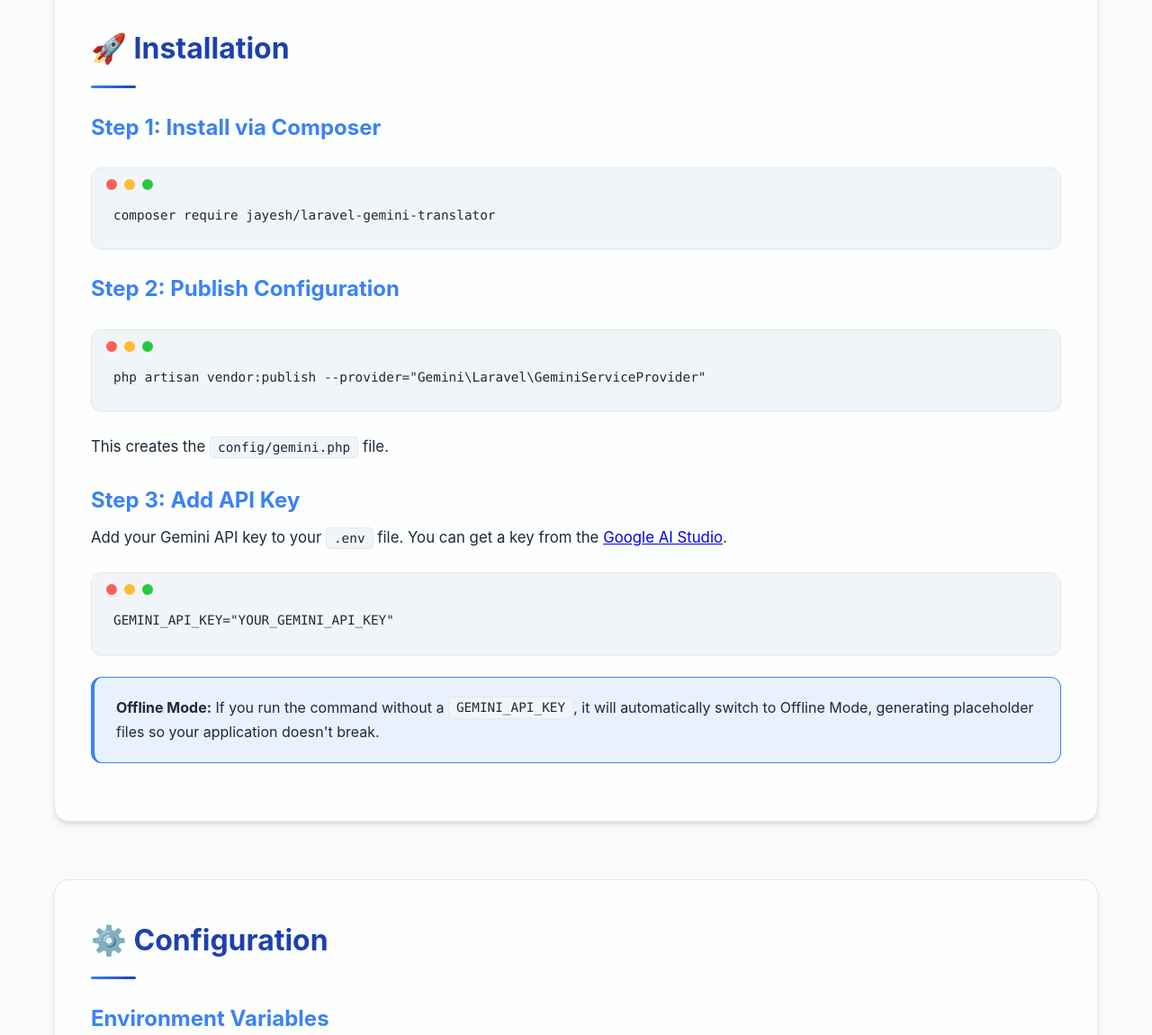
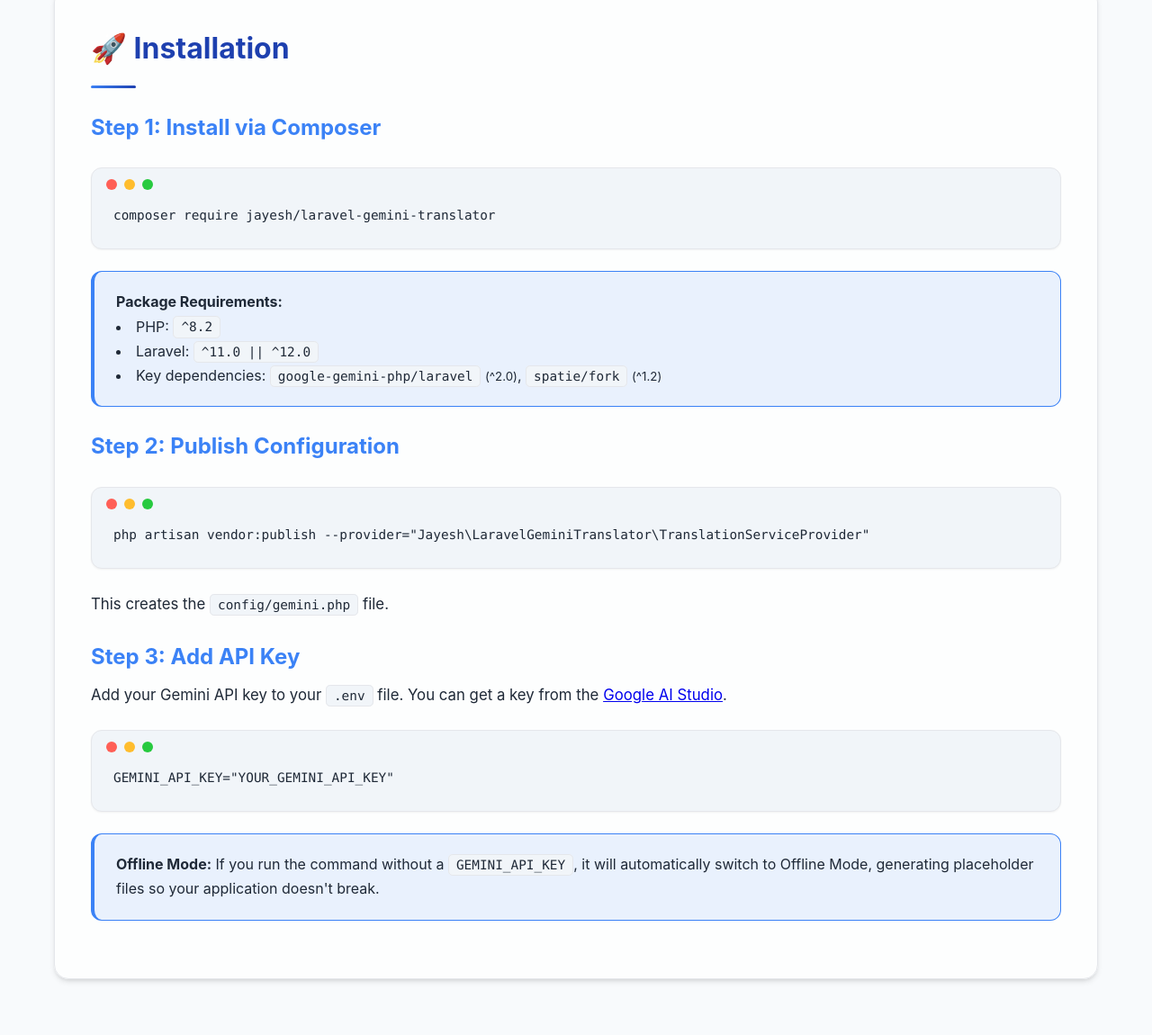
Before and after one commit to jayeshmepani/laravel-gemini-translator, a plain HTML site: page docs/index.html in a window 1280 px wide. Shown: the part 1650-2800 px from the top of the page at 90% size. Drawn offline with Linux system fonts and the light colour scheme.

Commit message:
feat: Update PHP and Laravel requirements to 8.2 and 11.0 respectively

```diff
--- a/docs/index.html
+++ b/docs/index.html
@@ -49,8 +49,8 @@
                 </div>
                 <div class="badges" role="group" aria-label="Project Information Badges">
                     <span class="badge" aria-label="Version 3.8">v3.8.0</span>
-                    <span class="badge" aria-label="Requires PHP 8.1 or higher">PHP 8.1+</span>
-                    <span class="badge" aria-label="Requires Laravel 10 or higher">Laravel 10+</span>
+                    <span class="badge" aria-label="Requires PHP 8.2 or higher">PHP 8.2+</span>
+                    <span class="badge" aria-label="Requires Laravel 11 or higher">Laravel 11+</span>
                     <span class="badge" aria-label="Supports Laravel Modules">Module Support</span>
                 </div>
             </div>
@@ -171,8 +171,18 @@
                 <h3>Step 1: Install via Composer</h3>
                 <pre><code>composer require jayesh/laravel-gemini-translator</code></pre>
 
+                <div class="alert alert-info">
+                    <strong>Package Requirements:</strong>
+                    <ul>
+                        <li>PHP: <code class="inline-code">^8.2</code></li>
+                        <li>Laravel: <code class="inline-code">^11.0 || ^12.0</code></li>
+                        <li>Key dependencies: <code class="inline-code">google-gemini-php/laravel</code> <small>(^2.0)</small>,
+                            <code class="inline-code">spatie/fork</code> <small>(^1.2)</small></li>
+                    </ul>
+                </div>
+
                 <h3>Step 2: Publish Configuration</h3>
-                <pre><code>php artisan vendor:publish --provider="Gemini\Laravel\GeminiServiceProvider"</code></pre>
+                <pre><code>php artisan vendor:publish --provider="Jayesh\LaravelGeminiTranslator\TranslationServiceProvider"</code></pre>
                 <p>This creates the <code class="inline-code">config/gemini.php</code> file.</p>
 
                 <h3>Step 3: Add API Key</h3>
@@ -538,7 +548,7 @@ php artisan translations:extract-and-generate \
 php artisan translations:extract-and-generate --driver=fork --langs=es,fr</code></pre>
 
                 <h3>Synchronize a Single Module (Separate)</h3>
-                <pre><code># Interactively select only the 'Settings' module.
+                <pre><code></code># Interactively select only the 'Settings' module.
 # When prompted, choose NOT to consolidate.
 # This will find and update missing keys only within Modules/Settings/lang/
 php artisan translations:extract-and-generate --driver=fork --skip-existing</code></pre>
```
Also changed, not shown: README.md.
